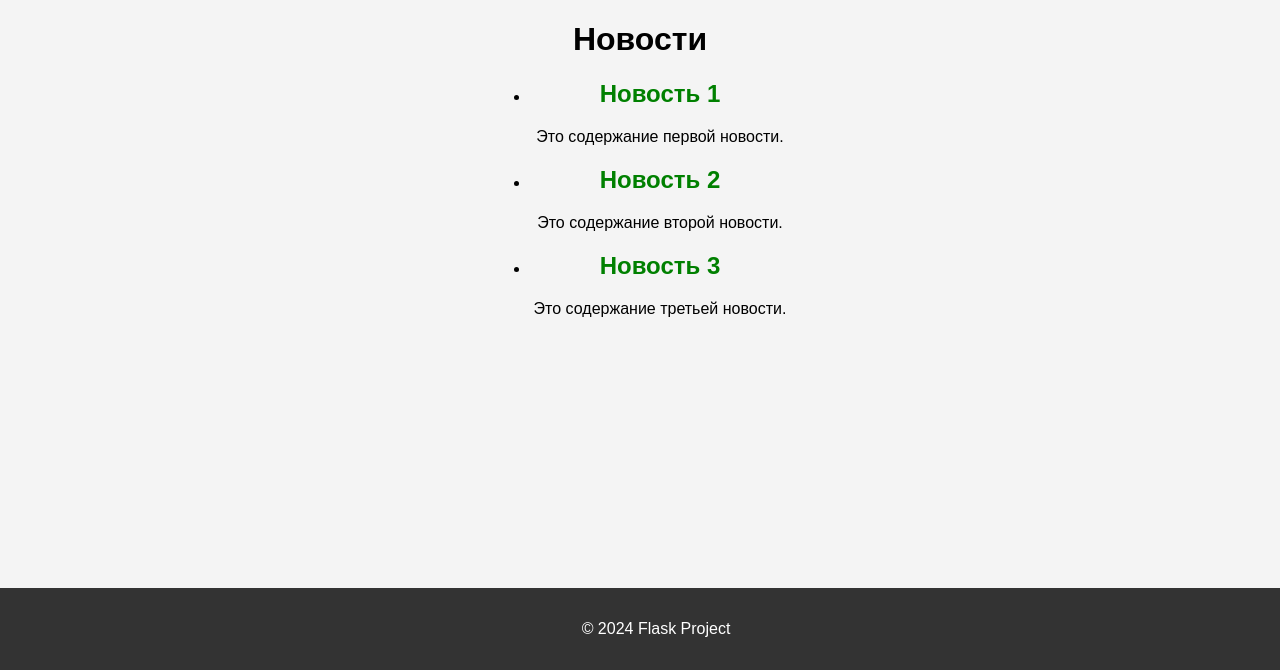
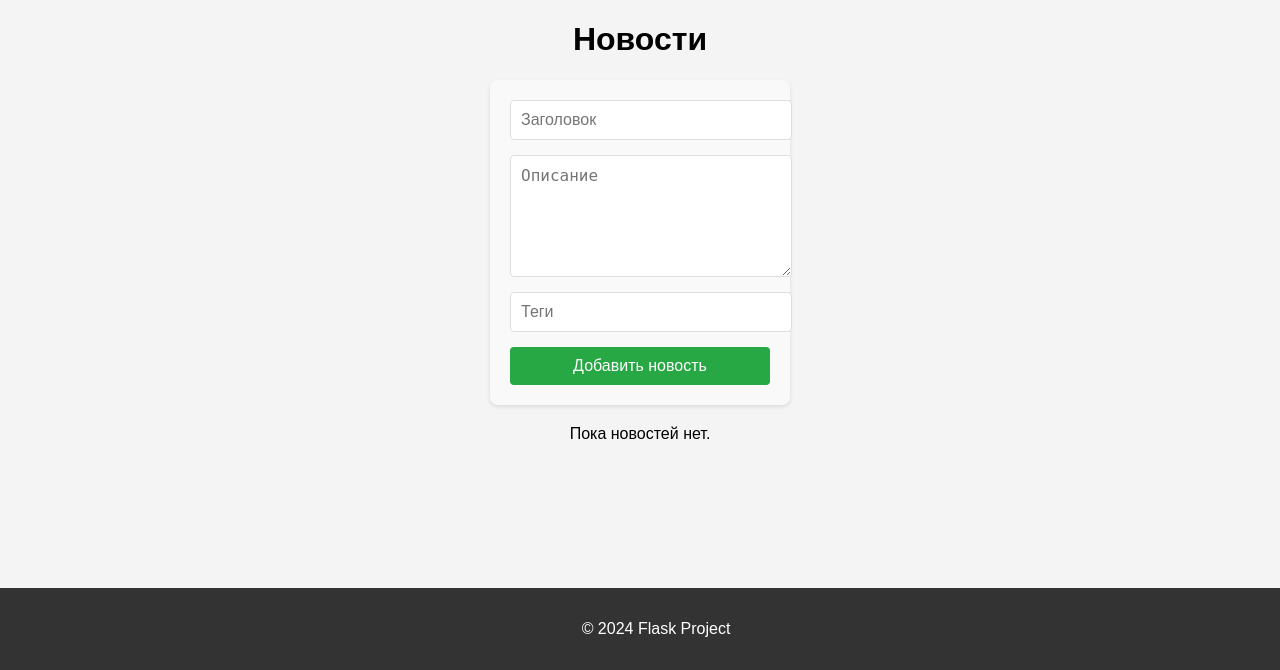
Before and after one commit to WOLFHOUND787/flask_practice, a Flask app: page /news in a window 1280 px wide. Shown: the part 130-800 px from the top of the page. Run offline with Flask 3, Linux system fonts and the light colour scheme.

Commit message:
flask rest

```diff
--- a/app.py
+++ b/app.py
@@ -1,5 +1,6 @@
 from flask import Flask, render_template, request, redirect, url_for
 from flask_sqlalchemy import SQLAlchemy
+from datetime import datetime
 
 app = Flask(__name__)
 app.config['SQLALCHEMY_DATABASE_URI'] = 'sqlite:///users.db'
@@ -12,6 +13,13 @@ class User(db.Model):
     email = db.Column(db.String(120), unique=True, nullable=False)
     password = db.Column(db.String(120), nullable=False)
 
+class News(db.Model):
+    id = db.Column(db.Integer, primary_key=True)
+    title = db.Column(db.String(200), nullable=False)
+    description = db.Column(db.Text, nullable=False)
+    date = db.Column(db.DateTime, default=datetime.utcnow)
+    tags = db.Column(db.String(200))
+
 with app.app_context():
     db.create_all()
 
@@ -19,14 +27,42 @@ with app.app_context():
 def main():
     return render_template('main.html')
 
-@app.route("/news")
+@app.route("/news", methods=['GET', 'POST'])
 def news():
-    news_list = [
-        {"title": "Новость 1", "content": "Это содержание первой новости."},
-        {"title": "Новость 2", "content": "Это содержание второй новости."},
-        {"title": "Новость 3", "content": "Это содержание третьей новости."},
-    ]
+    if request.method == 'POST':
+        title = request.form.get('title')
+        description = request.form.get('description')
+        tags = request.form.get('tags')
+
+        news = News(title=title, description=description, tags=tags)
+        db.session.add(news)
+        db.session.commit()
+        return redirect(url_for('news'))
+
+    news_list = News.query.order_by(News.date.desc()).all()
     return render_template('news.html', news_list=news_list)
+
+@app.route("/news/<int:id>", methods=['GET', 'POST'])
+def news_detail(id):
+    news = News.query.get_or_404(id)
+
+    if request.method == 'GET':
+        return render_template('news_detail.html', news=news)
+
+    elif request.method == 'POST':
+        if request.form.get('_method') == 'PUT':
+            news.title = request.form.get('title', news.title)
+            news.description = request.form.get('description', news.description)
+            news.tags = request.form.get('tags', news.tags)
+            db.session.commit()
+            return redirect(url_for('news_detail', id=id))
+
+        elif request.form.get('_method') == 'DELETE':
+            db.session.delete(news)
+            db.session.commit()
+            return redirect(url_for('news'))
+
+    return redirect(url_for('news'))
 
 @app.route("/about_us")
 def about_us():
--- a/static/styles.css
+++ b/static/styles.css
@@ -57,10 +57,17 @@ h3 {
     text-align: center;
 }
 
+/* Формы */
 form {
     display: flex;
-    justify-content: center;
-    margin-bottom: 20px;
+    flex-direction: column;
+    gap: 15px;
+    max-width: 600px;
+    margin: 20px auto;
+    padding: 20px;
+    background-color: #f9f9f9;
+    border-radius: 8px;
+    box-shadow: 0 2px 4px rgba(0, 0, 0, 0.1);
 }
 
 label {
@@ -68,29 +75,56 @@ label {
     font-size: 16px;
 }
 
-input[type="text"] {
-    padding: 8px;
+input[type="text"],
+input[type="email"],
+input[type="password"],
+textarea {
+    width: 100%;
+    padding: 10px;
     border: 1px solid #ddd;
     border-radius: 4px;
     font-size: 16px;
-    width: 60%;
+    transition: border-color 0.3s ease;
+}
+
+input[type="text"]:focus,
+input[type="email"]:focus,
+input[type="password"]:focus,
+textarea:focus {
+    border-color: #007bff;
+    outline: none;
+    box-shadow: 0 0 5px rgba(0, 123, 255, 0.3);
+}
+
+textarea {
+    min-height: 100px;
+    resize: vertical;
 }
 
 button {
-    padding: 8px 15px;
-    margin-left: 10px;
+    padding: 10px 20px;
     background-color: #007bff;
     color: white;
     border: none;
     border-radius: 4px;
     cursor: pointer;
     font-size: 16px;
+    transition: background-color 0.3s ease;
 }
 
 button:hover {
     background-color: #0056b3;
 }
 
+button[type="submit"] {
+    background-color: #28a745;
+}
+
+button[type="submit"]:hover {
+    background-color: #218838;
+}
+
+/* array_operations */
 pre {
     background-color: #f9f9f9;
     border: 1px solid #ddd;
--- a/templates/news.html
+++ b/templates/news.html
@@ -2,14 +2,28 @@
 
 {% block content %}
 <h1 class="h1_main">Новости</h1>
-<ul>
+
+<form method="POST" action="{{ url_for('news') }}">
+    <input type="text" name="title" placeholder="Заголовок" required>
+    <textarea name="description" placeholder="Описание" required></textarea>
+    <input type="text" name="tags" placeholder="Теги">
+    <button type="submit">Добавить новость</button>
+</form>
+
+{% if news_list %}
+    <ul>
     {% for news in news_list %}
         <li>
-            <h2 class="h2_main">{{ news.title }}</h2>
-            <p class="p_main">{{ news.content }}</p>
+            <a href="{{ url_for('news_detail', id=news.id) }}">
+                <h2 class="h2_main">{{ news.title }}</h2>
+            </a>
+            <p class="p_main">{{ news.description }}</p>
+            <p class="p_main">Дата: {{ news.date.strftime('%Y-%m-%d %H:%M') }}</p>
+            <p class="p_main">Теги: {{ news.tags }}</p>
         </li>
-    {% else %}
-        <p class="p_main">Пока новостей нет.</p>
     {% endfor %}
-</ul>
+    </ul>
+{% else %}
+    <p class="p_main">Пока новостей нет.</p>
+{% endif %}
 {% endblock %}
```
Also changed, not shown: other parts of static/styles.css (+143 -3 lines), templates/news_detail.html (added, +23 -0 lines).
